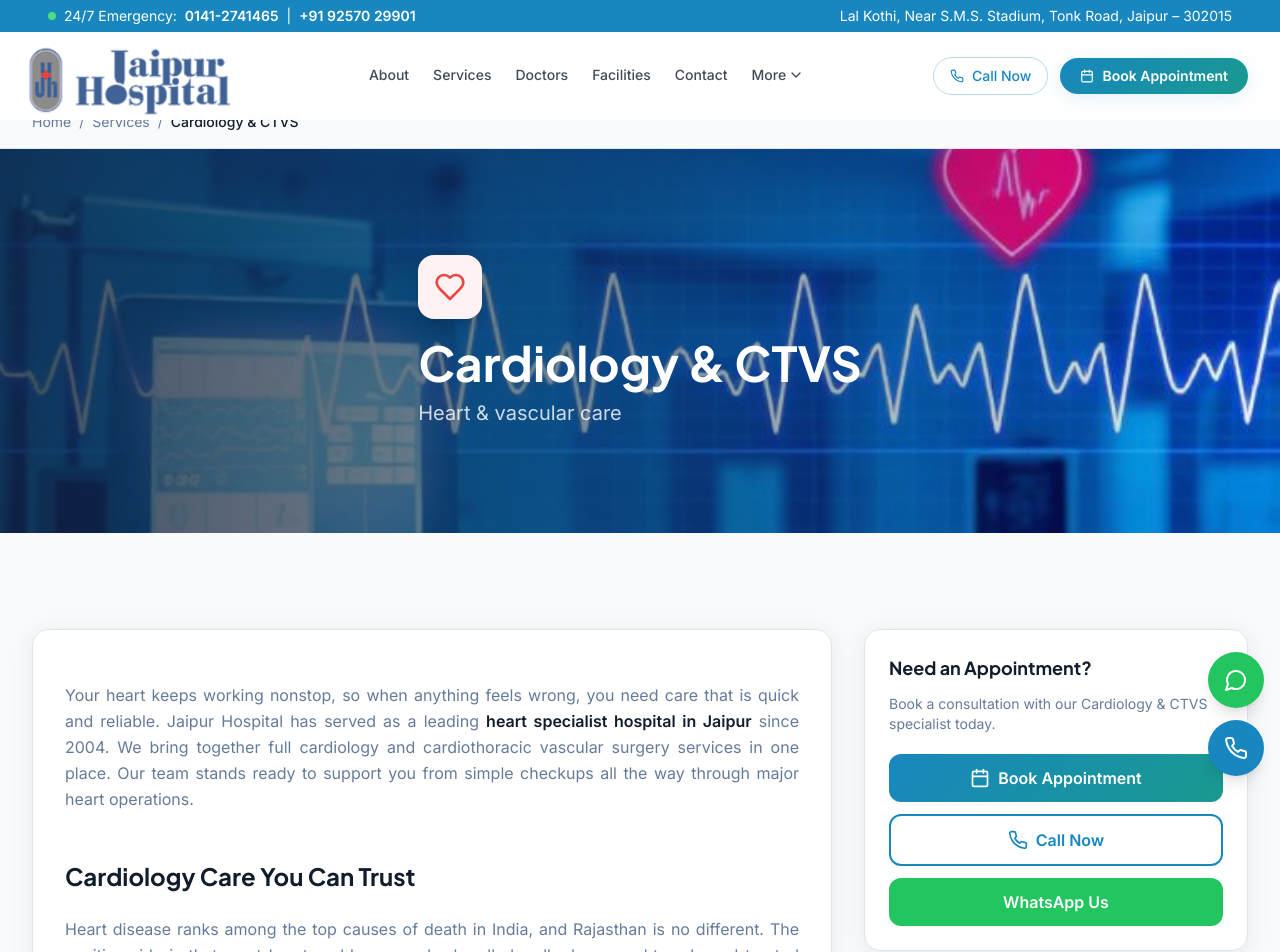
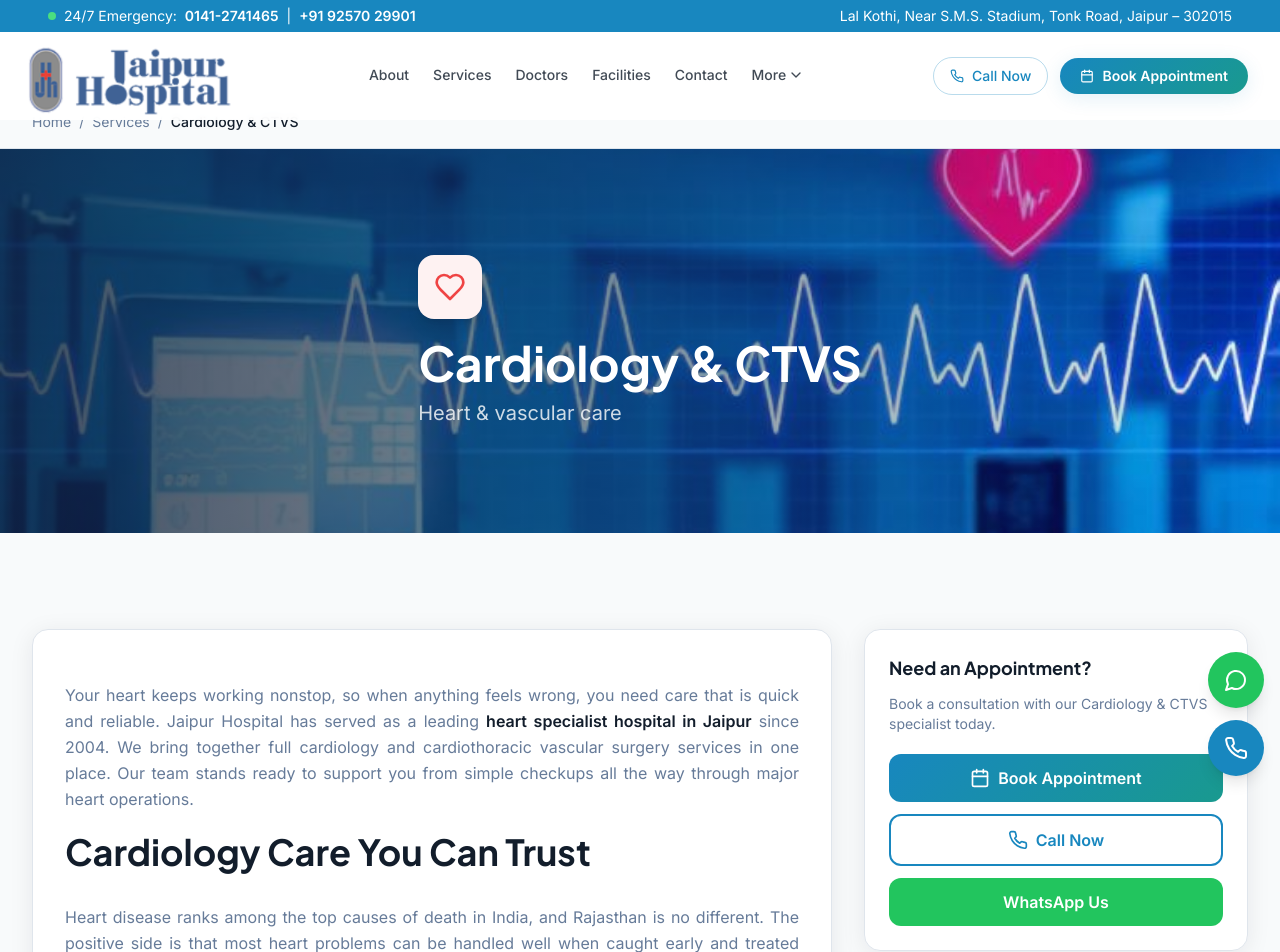
Before and after one commit to hardik0501/Staging-website-for-jaipur, a React (Vite) app: page /services/cardiology in a window 1280 px wide. Shown: the top 952 px of the page. Built offline with nearby package versions, Linux system fonts and the light colour scheme; the HTML template or start-up script is replaced by a standard one.

Commit message:
code yetsg2k;lw2e2dasa

```diff
--- a/src/components/SEO.tsx
+++ b/src/components/SEO.tsx
@@ -44,15 +44,22 @@
       <title>{finalTitle}</title>
       <meta name="description" content={description || defaultDescription} />
       <link rel="canonical" href={currentUrl} />
+      <meta name="robots" content="index, follow" />
 
       {/* Open Graph */}
+      <meta property="og:type" content="website" />
       <meta property="og:title" content={finalTitle} />
       <meta property="og:description" content={description || defaultDescription} />
       <meta property="og:url" content={currentUrl} />
+      <meta property="og:image" content={`${baseUrl}/Gallery/4.jpg`} />
+      <meta property="og:image:alt" content="Jaipur Hospital building and expert medical care" />
 
       {/* Twitter */}
+      <meta name="twitter:card" content="summary_large_image" />
       <meta name="twitter:title" content={finalTitle} />
       <meta name="twitter:description" content={description || defaultDescription} />
+      <meta name="twitter:image" content={`${baseUrl}/Gallery/4.jpg`} />
+      <meta name="twitter:image:alt" content="Jaipur Hospital building and expert medical care" />
 
       {/* Schema Markup */}
       <script type="application/ld+json">
--- a/src/pages/ServiceDetail.tsx
+++ b/src/pages/ServiceDetail.tsx
@@ -31,16 +31,25 @@
     }
   }
 
+  let mainHtml = html;
+  let consultationHtml = "";
+
   if (splitIndex !== -1) {
-    return {
-      mainHtml: html.substring(0, splitIndex).trim(),
-      consultationHtml: html.substring(splitIndex).trim()
-    };
+    mainHtml = html.substring(0, splitIndex).trim();
+    consultationHtml = html.substring(splitIndex).trim();
   }
 
+  const convertToH1 = (str: string) => {
+    return str
+      .replace(/<h2/gi, "<h1")
+      .replace(/<\/h2>/gi, "</h1>")
+      .replace(/<h3/gi, "<h1")
+      .replace(/<\/h3>/gi, "</h1>");
+  };
+
   return {
-    mainHtml: html,
-    consultationHtml: ""
+    mainHtml: convertToH1(mainHtml),
+    consultationHtml: convertToH1(consultationHtml)
   };
 };
 
@@ -68,15 +77,15 @@
 
   // Determine if a custom heading should be prepended
   let customHeading = "";
-  if (consultationHtml && !consultationHtml.includes("<h2>")) {
+  if (consultationHtml && !consultationHtml.includes("<h1>")) {
     if (speciality.id === "pediatrics") {
-      customHeading = "<h2>Book a Pediatrics Consultation</h2>";
+      customHeading = "<h1>Book a Pediatrics Consultation</h1>";
     } else if (speciality.id === "diagnostics") {
-      customHeading = "<h2>Book a Diagnostics & Imaging Consultation</h2>";
+      customHeading = "<h1>Book a Diagnostics & Imaging Consultation</h1>";
     } else if (speciality.id === "physiotherapy") {
-      customHeading = "<h2>Book a Physiotherapy & Rehabilitation Consultation</h2>";
+      customHeading = "<h1>Book a Physiotherapy & Rehabilitation Consultation</h1>";
     } else {
-      customHeading = "<h2>Book a Consultation</h2>";
+      customHeading = "<h1>Book a Consultation</h1>";
     }
   }
 
@@ -133,14 +142,14 @@
                   </div>
                 ) : (
                   <div className="bg-card rounded-xl md:rounded-2xl border border-border shadow-card p-5 md:p-8">
-                    <h2 className="font-display font-bold text-xl md:text-2xl text-foreground mb-3 md:mb-4">About {speciality.name}</h2>
+                    <h1 className="font-display font-bold text-xl md:text-2xl text-foreground mb-3 md:mb-4">About {speciality.name}</h1>
                     <p className="text-muted-foreground leading-relaxed text-sm md:text-base text-justify">{speciality.fullDesc}</p>
                   </div>
                 )}
 
                 {/* Treatments */}
                 <div className="bg-card rounded-xl md:rounded-2xl border border-border shadow-card p-5 md:p-8">
-                  <h2 className="font-display font-bold text-xl md:text-2xl text-foreground mb-4 md:mb-6">Treatments & Procedures</h2>
+                  <h1 className="font-display font-bold text-xl md:text-2xl text-foreground mb-4 md:mb-6">Treatments & Procedures</h1>
                   <div className="grid grid-cols-1 sm:grid-cols-2 gap-2.5 md:gap-3">
                     {speciality.treatments.map((treatment) => (
                       <div key={treatment} className="flex items-center gap-3 bg-surface rounded-xl px-4 py-3 md:py-3.5 border border-border/50">
@@ -156,7 +165,7 @@
                 {/* Associated Doctors */}
                 {associatedDoctors.length > 0 && (
                   <div className="bg-card rounded-xl md:rounded-2xl border border-border shadow-card p-5 md:p-8">
-                    <h2 className="font-display font-bold text-xl md:text-2xl text-foreground mb-4 md:mb-6">Our Specialists</h2>
+                    <h1 className="font-display font-bold text-xl md:text-2xl text-foreground mb-4 md:mb-6">Our Specialists</h1>
                     <div className="grid grid-cols-1 sm:grid-cols-2 gap-3 md:gap-4">
                       {associatedDoctors.map((doc) => (
                         <Link
@@ -191,7 +200,7 @@
               <div className="space-y-6">
                 {/* Book Appointment CTA */}
                 <div className="bg-card rounded-xl md:rounded-2xl border border-border shadow-card p-5 md:p-6 sticky top-24 md:top-28">
-                  <h3 className="font-display font-bold text-base md:text-lg text-foreground mb-2 md:mb-3">Need an Appointment?</h3>
+                  <h1 className="font-display font-bold text-base md:text-lg text-foreground mb-2 md:mb-3">Need an Appointment?</h1>
                   <p className="text-muted-foreground text-xs md:text-sm mb-4 md:mb-5">
                     Book a consultation with our {speciality.name} specialist today.
                   </p>
@@ -219,7 +228,7 @@
 
                 {/* Other Specialities */}
                 <div className="bg-card rounded-xl md:rounded-2xl border border-border shadow-card p-5 md:p-6">
-                  <h3 className="font-display font-bold text-base md:text-lg text-foreground mb-3 md:mb-4">Other Services</h3>
+                  <h1 className="font-display font-bold text-base md:text-lg text-foreground mb-3 md:mb-4">Other Services</h1>
                   <div className="space-y-2">
                     {otherServices.map((s) => {
                       const SIcon = iconMap[s.icon] || Heart;
--- a/src/pages/ServicesPage.tsx
+++ b/src/pages/ServicesPage.tsx
@@ -45,6 +45,7 @@
                   <Link
                     to={`/services/${spec.id}`}
                     key={spec.id}
+                    aria-label={`View details for ${spec.name}`}
                     className="group bg-card rounded-xl md:rounded-2xl border border-border shadow-card overflow-hidden card-hover flex flex-col"
                   >
                     {/* Image */}
@@ -52,6 +53,9 @@
                       <img
                         src={spec.img}
                         alt={spec.name}
+                        loading="lazy"
+                        decoding="async"
+                        fetchPriority="low"
                         className="w-full h-full object-cover group-hover:scale-105 transition-transform duration-500"
                       />
                       <div className="absolute inset-0 bg-gradient-to-t from-black/40 to-transparent" />
@@ -62,9 +66,9 @@
 
                     {/* Content */}
                     <div className="p-5 sm:p-6 flex flex-col flex-1">
-                      <h3 className="font-display font-bold text-base sm:text-lg text-foreground mb-2 group-hover:text-primary transition-colors">
+                      <h1 className="font-display font-bold text-base sm:text-lg text-foreground mb-2 group-hover:text-primary transition-colors">
                         {spec.name}
-                      </h3>
+                      </h1>
                       <p className="text-muted-foreground text-sm leading-relaxed mb-4 flex-1 line-clamp-3 text-left sm:text-justify">
                         {spec.fullDesc}
                       </p>
```
